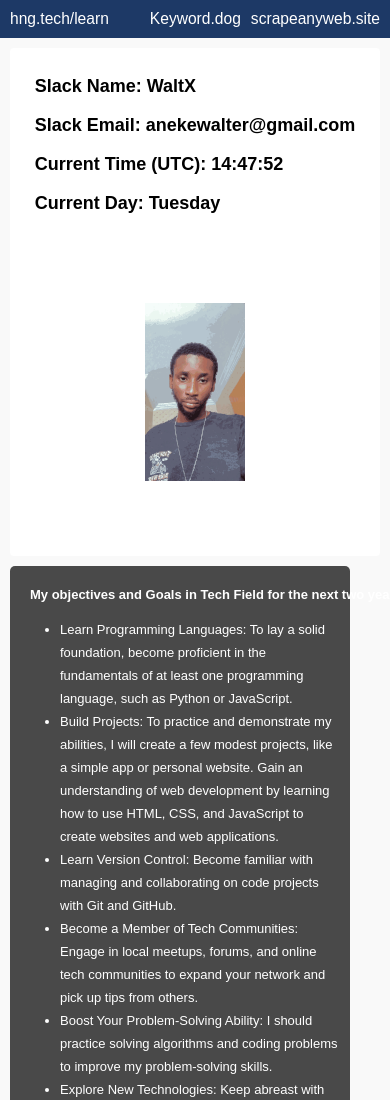
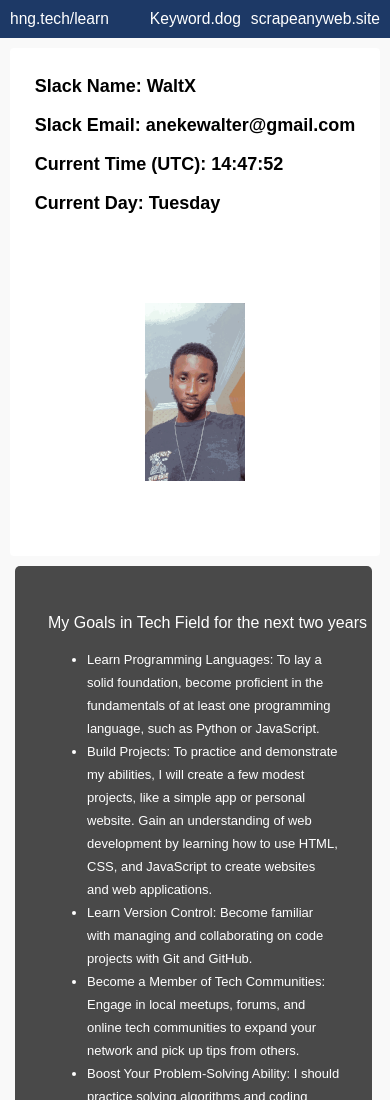
Before and after one commit to Waltxcodes/Task-1-Frontend, a plain HTML site: page index.html in a window 390 px wide. Shown: the top 1100 px of the page. Drawn offline with Linux system fonts and the light colour scheme.

Commit message:
another new change

```diff
--- a/index.html
+++ b/index.html
@@ -35,7 +35,7 @@
     </div>
 
     <div class="goals">
-      <h2>My objectives and Goals in Tech Field for the next two years</h2>
+      <h3>My Goals in Tech Field for the next two years</h3>
       <ul>
         <li>
           Learn Programming Languages: To lay a solid foundation, become
--- a/style.css
+++ b/style.css
@@ -75,8 +75,8 @@ font-size: larger;
 
 }
 
-.goals h2{
-  margin-left: 39px;
+.goals h3{
+  margin-left: 160px;
 }
 
 .goals li{
@@ -106,6 +106,10 @@ font-size: larger;
 
 
 
+  }
+
+  .goals h3{
+    margin-left: 38px;
   }
 
 
@@ -141,7 +145,7 @@ font-size: larger;
     padding: 25px;
   }
 
-  .goals h2{
+  .goals h3{
     white-space: nowrap;
     font-size: medium;
     font-weight: 700;
@@ -165,15 +169,17 @@ font-size: larger;
   }
 
   .goals {
-    margin-left: 10px;
-    width: 82vw;
-    padding: 10px;
+    margin-left: 15px;
+    width: 75vw;
+    padding: 32px;
   }
 
-  .goals h2 {
-    margin-left: 10px;
-    font-size: small;
+  .goals h3 {
+    margin-left: 1px;
+    font-size: medium;
     align-items: center;
+    font-weight: 100;
+
   }
 
 
```
